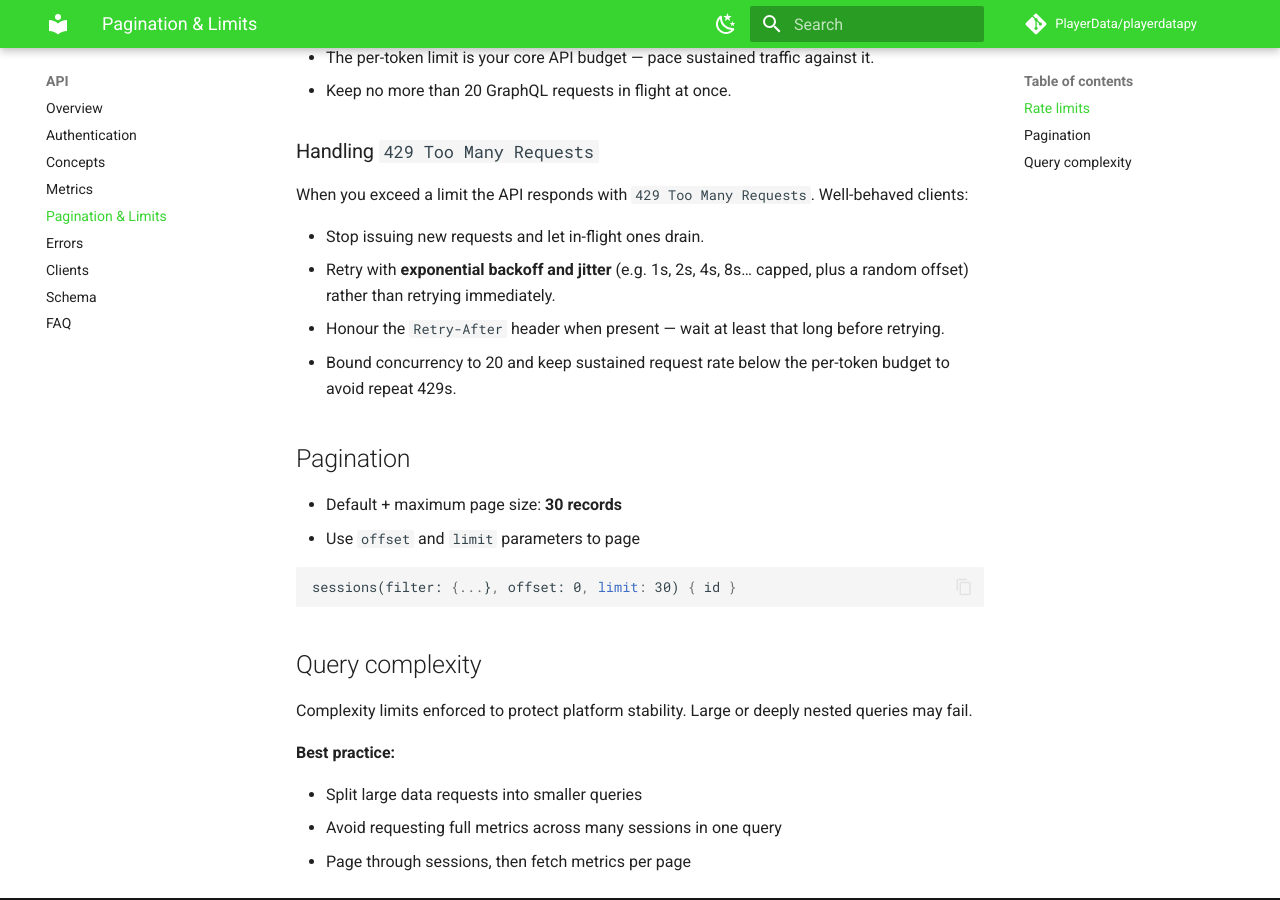
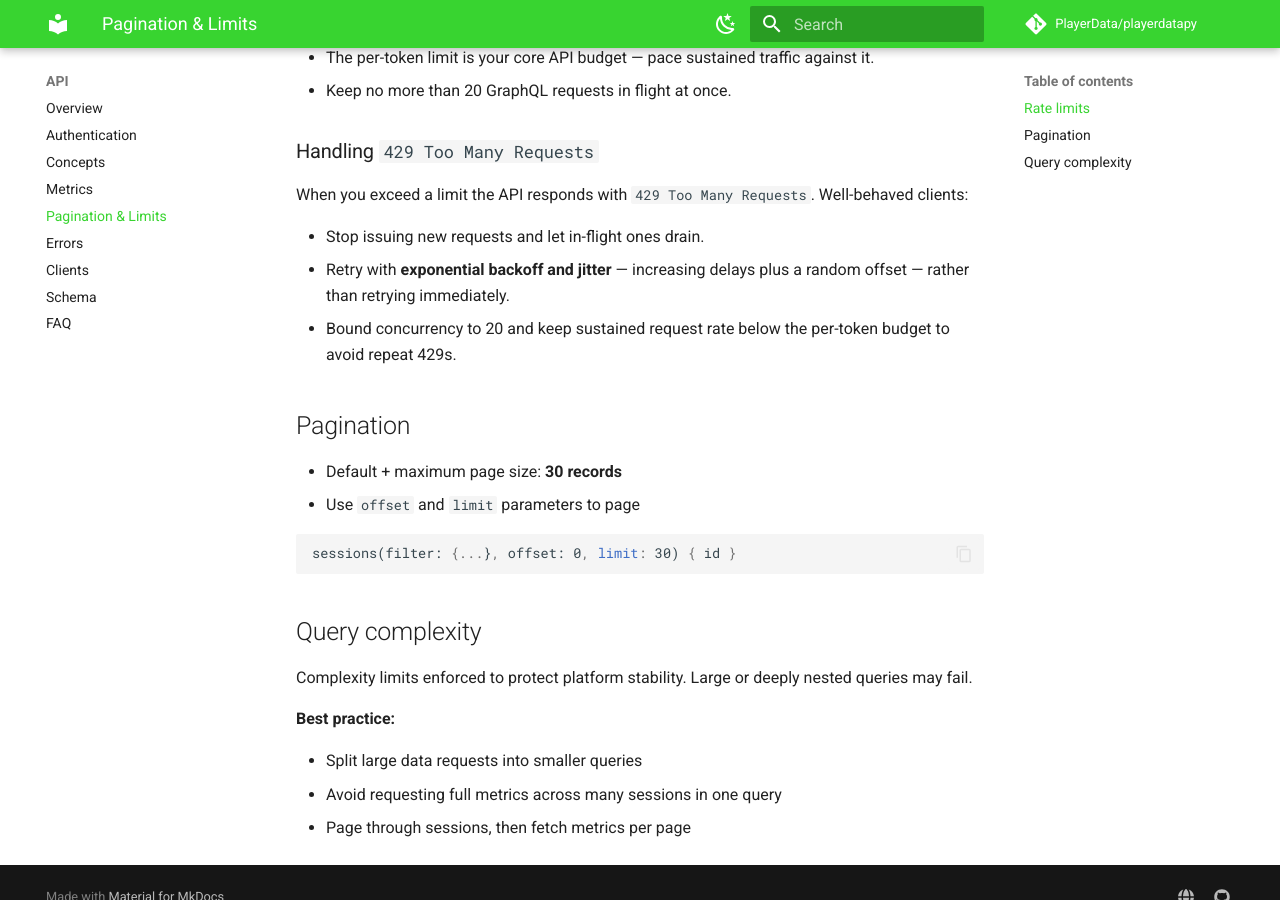
Before and after one commit to PlayerData/playerdatapy, an MkDocs documentation site: the page built from docs/limits.md, in a window 1280 px wide and 900 px high, scrolled down 549 px. Built offline with MkDocs 1.6.1 and Material for MkDocs 9.7.7, drawn with Linux system fonts in a browser that asks for light colours; comment, search, counter and statistics services are not loaded.

Commit message:
docs: trim 429 guidance to verified behavior
Removed the unverified Retry-After header advice and the
specific backoff ladder, keeping only exponential-backoff-and-jitter
wording we can confirm.

```diff
--- a/docs/limits.md
+++ b/docs/limits.md
@@ -19,8 +19,7 @@ The API is rate limited to keep the platform stable. Build clients to stay withi
 When you exceed a limit the API responds with `429 Too Many Requests`. Well-behaved clients:
 
 - Stop issuing new requests and let in-flight ones drain.
-- Retry with **exponential backoff and jitter** (e.g. 1s, 2s, 4s, 8s… capped, plus a random offset) rather than retrying immediately.
-- Honour the `Retry-After` header when present — wait at least that long before retrying.
+- Retry with **exponential backoff and jitter** — increasing delays plus a random offset — rather than retrying immediately.
 - Bound concurrency to 20 and keep sustained request rate below the per-token budget to avoid repeat 429s.
 
 ## Pagination
```
